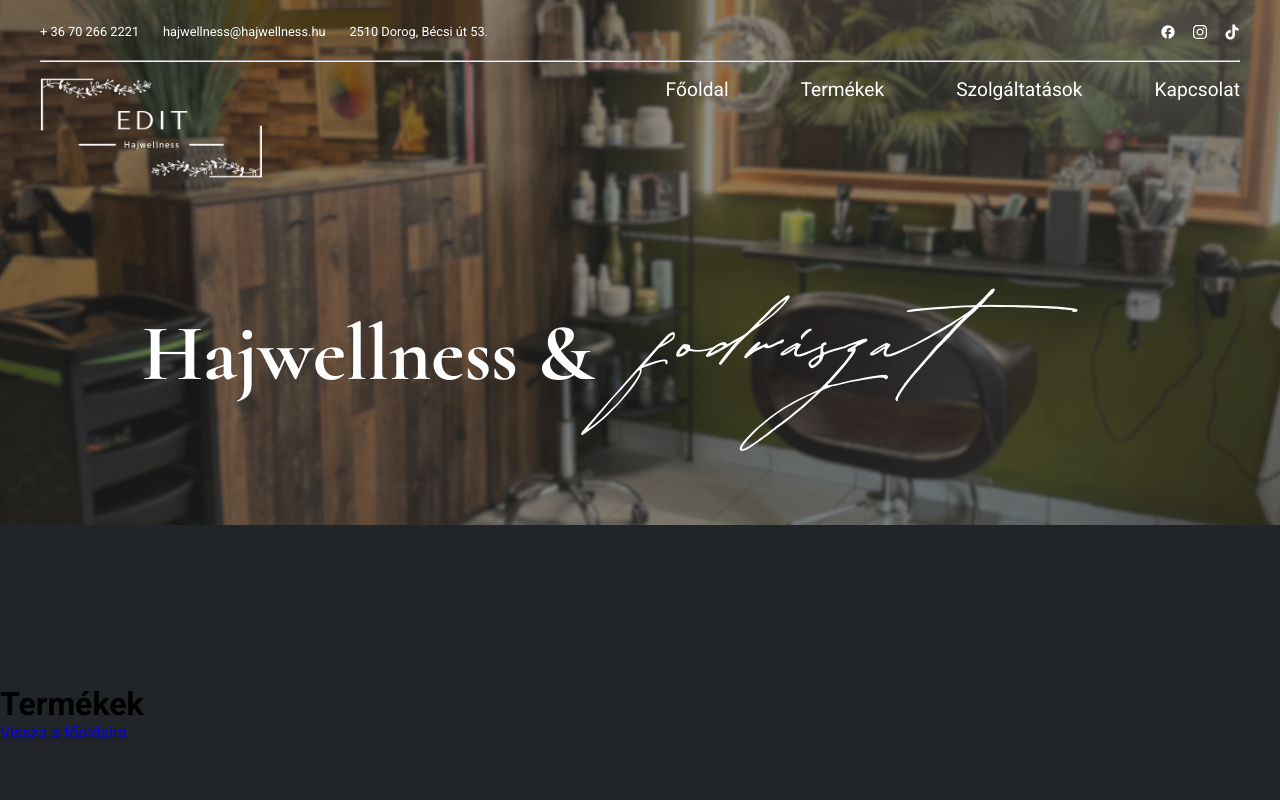
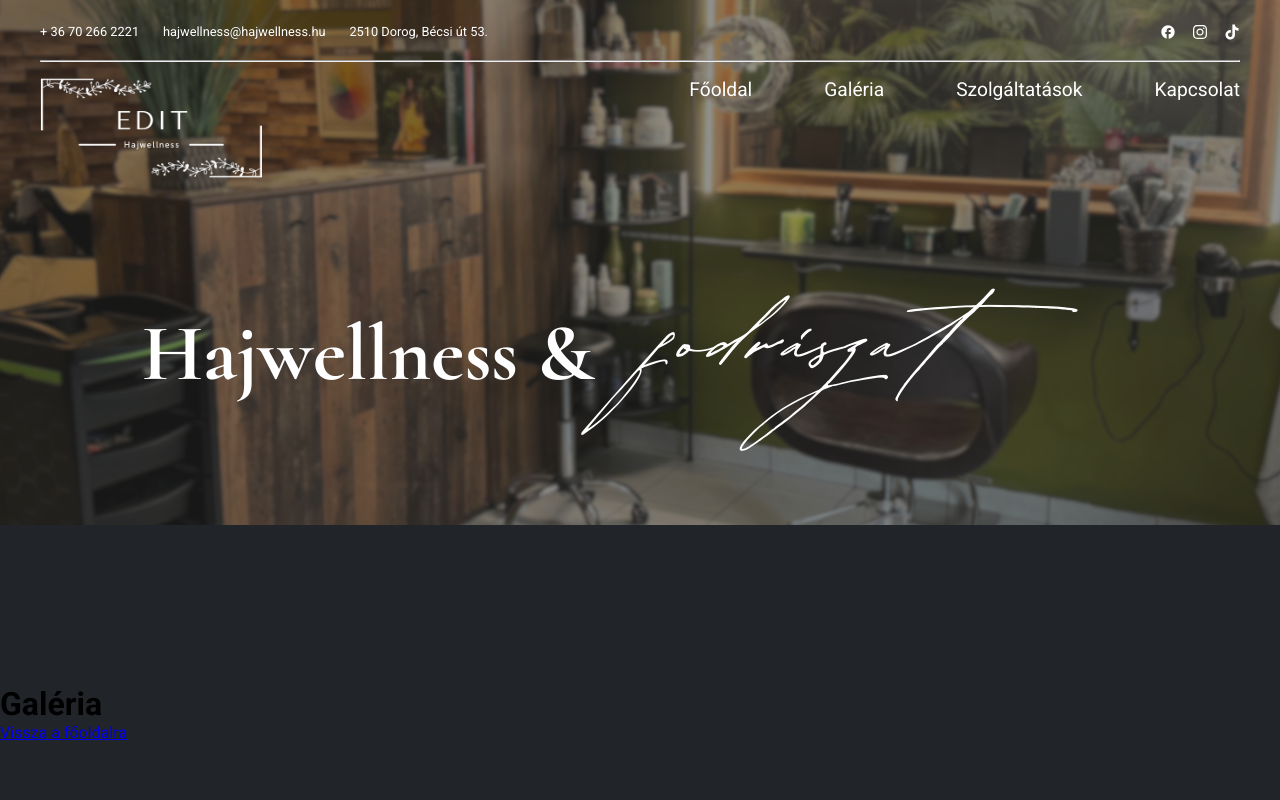
Before and after one commit to AkosBrb/hairwellness, a React (Create React App) app in the folder salon-website/: page /galeria in a window 1280 px wide. Shown: the top 800 px of the page. Built offline with nearby package versions, Linux system fonts and the light colour scheme; no server answers.

Commit message:
change products component and context to gallery

```diff
--- a/salon-website/src/App.js
+++ b/salon-website/src/App.js
@@ -4,18 +4,18 @@ import Footer from "./components/Footer";
 import { ServicesProvider } from './contexts/ServicesContext';
 import { AdditionalServicesProvider } from './contexts/AdditionalServicesContext';
 import { ExtraServicesProvider } from './contexts/ExtraServicesContext';
-import { ProductsProvider } from './contexts/ProductsContexts';
+import { GalleryProvider } from './contexts/GalleryContext';
 
 function ContentLayout() {
   return (
     <ExtraServicesProvider>
       <AdditionalServicesProvider>
         <ServicesProvider>
-          <ProductsProvider>
+          <GalleryProvider>
             <Header />
             <Outlet />
             <Footer />
-          </ProductsProvider>
+          </GalleryProvider>
         </ServicesProvider>
       </AdditionalServicesProvider>
     </ExtraServicesProvider>
--- a/salon-website/src/components/Products.js
+++ b/salon-website/src/components/Gallery.js
@@ -1,12 +1,12 @@
 import { useContext } from "react"
 import { Link } from "react-router-dom"
-import { ProductsContext } from "../contexts/ProductsContexts"
+import { GalleryContext } from "../contexts/GalleryContext"
 function Gallery() {
-    const { products } = useContext(ProductsContext);
-    console.log(products)
+    const { gallery } = useContext(GalleryContext);
+    console.log(gallery)
     return (
         <>
-            <h1>Termékek</h1>
+            <h1>Galéria</h1>
             <Link to={"/"}>Vissza a főoldalra</Link>
         </>
     )
--- a/salon-website/src/components/Header.js
+++ b/salon-website/src/components/Header.js
@@ -27,7 +27,7 @@ function Header() {
                     <nav className="navbar--container">
                         <ul className="list--container">
                             <li className="nav--link"><NavLink to={"/"}>Főoldal</NavLink></li>
-                            <li className="nav--link"><NavLink to={"/galeria"}>Termékek</NavLink></li>
+                            <li className="nav--link"><NavLink to={"/galeria"}>Galéria</NavLink></li>
                             <li className="nav--link"><NavLink to={"/szolgaltatasok"}>Szolgáltatások</NavLink></li>
                             <li className="nav--link"><NavLink to={"/kapcsolat"}>Kapcsolat</NavLink></li>
                         </ul>
--- /dev/null
+++ b/salon-website/src/contexts/GalleryContext.js
@@ -0,0 +1,9 @@
+import { createContext, useState } from "react";
+
+export const GalleryContext = createContext();
+
+export function GalleryProvider({ children }) {
+  const [gallery, setGallery] = useState([]);
+
+  return <GalleryContext.Provider value={{ gallery, setGallery }}>{children}</GalleryContext.Provider>
+}
--- a/salon-website/src/contexts/ProductsContexts.js
+++ /dev/null
@@ -1,9 +0,0 @@
-import { createContext, useState } from "react";
-
-export const ProductsContext = createContext();
-
-export function ProductsProvider({ children }) {
-  const [products, setProducts] = useState([]);
-
-  return <ProductsContext.Provider value={{ products, setProducts }}>{children}</ProductsContext.Provider>
-}
--- a/salon-website/src/index.js
+++ b/salon-website/src/index.js
@@ -1,7 +1,7 @@
 import React from 'react';
 import ReactDOM from 'react-dom/client';
 import Contact from './components/Contact';
-import Products from './components/Products';
+import Gallery from './components/Gallery';
 import Services from './components/Services';
 import App from "./App"
 import Main from './components/Main';
@@ -16,7 +16,7 @@ const router = createBrowserRouter([
     children: [
       { path: "/", element: <Main /> },
       { path: "/kapcsolat", element: <Contact /> },
-      { path: "/galeria", element: <Products /> },
+      { path: "/galeria", element: <Gallery /> },
       { path: "/szolgaltatasok", element: <Services /> }
     ]
   }
```
